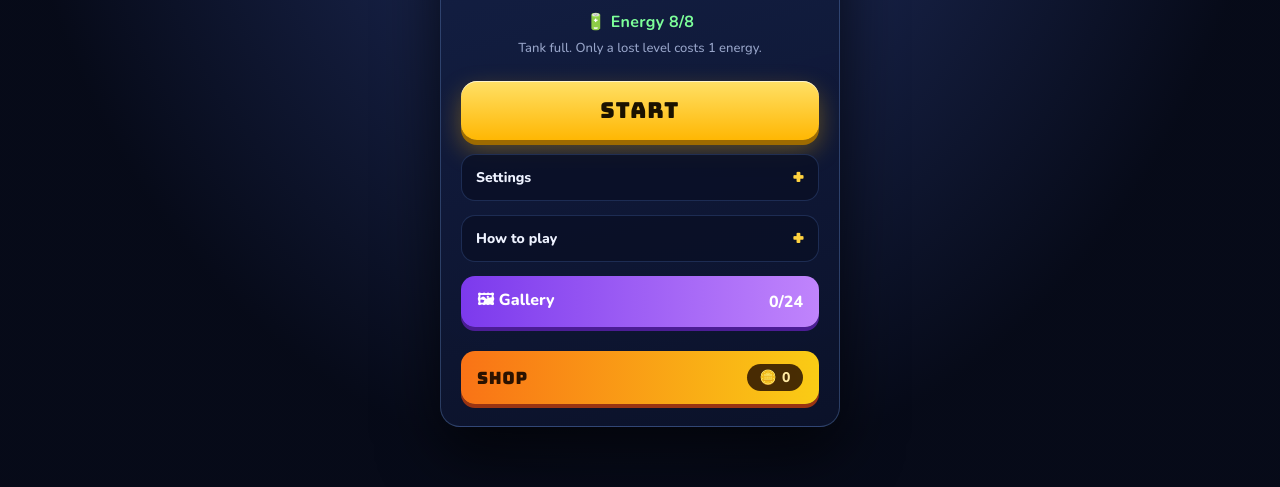
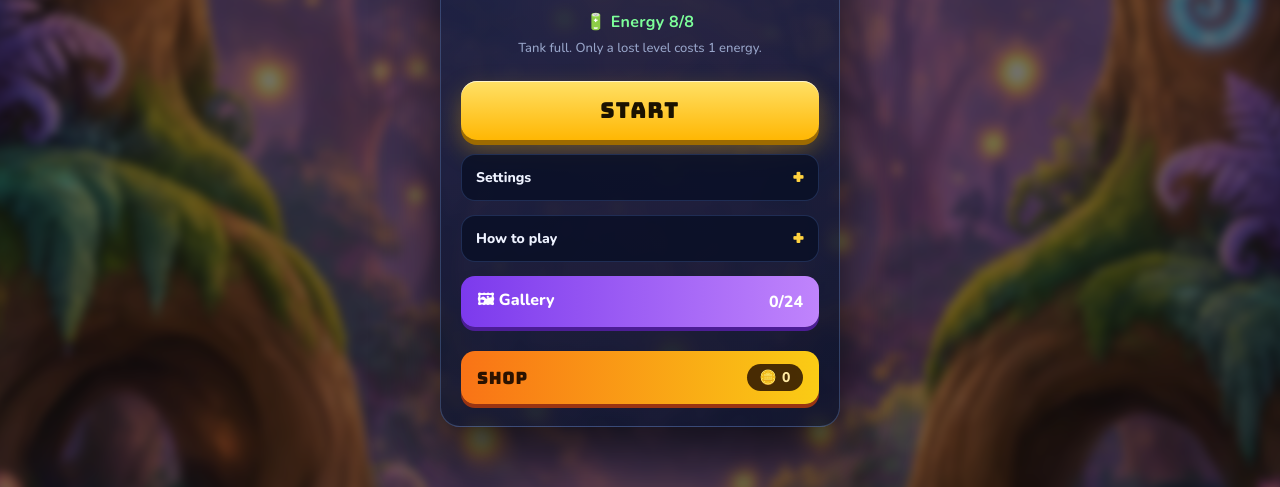
Before and after one commit to vayosky/vayosky-site, a plain HTML site: page spaceslice/index.html in a window 1280 px wide. Shown: the part 313-800 px from the top of the page. Drawn offline with Linux system fonts and the light colour scheme.

Commit message:
v80 – Welt des nächsten Levels hinter dem Startfenster
Startfenster zeigt die Welt des Levels, das als Nächstes gespielt wird, abgedunkelt und leicht unscharf; Karte leicht durchsichtig (ohne backdrop-filter). Nach einem Sieg bleibt das freigelegte Bild sichtbar. APP_VER v80.

Co-Authored-By: Claude Opus 5.5 <noreply@anthropic.com>

```diff
--- a/spaceslice/css/style.css
+++ b/spaceslice/css/style.css
@@ -319,3 +319,12 @@ html.testmode #testRow,html.testmode #lvlRow{display:grid!important}
   #resetOv button{display:block;width:100%;margin-top:8px;border:0;border-radius:12px;padding:12px 16px;font-size:16px;font-weight:800;cursor:pointer}
   #resetYes{background:#e5484d;color:#fff}
   #resetNo{background:#1b2550;color:var(--text);border:1px solid var(--line)!important}
+  /* v80: Welt des nächsten Levels hinter dem Startfenster */
+  #overlay{overflow:hidden}
+  #ovBg{position:absolute;inset:-24px;z-index:0;background-size:cover;background-position:center;opacity:0;transition:opacity .5s;
+    filter:blur(5px) brightness(.45) saturate(1.15);pointer-events:none}
+  #ovBg.on{opacity:1}
+  #overlay.won #ovBg{display:none}
+  #overlay .card{z-index:1}
+  /* Karte leicht durchsichtig, damit die Welt dahinter sichtbar wird (ohne backdrop-filter, das kostet auf einfachen Handys Leistung) */
+  #overlay:not(.won) .card{background:linear-gradient(165deg,rgba(22,34,74,.70),rgba(11,18,42,.80))}
--- a/spaceslice/index.html
+++ b/spaceslice/index.html
@@ -36,6 +36,7 @@
     <div id="bossIntro" class="hidden" aria-hidden="true"><div id="biImg"></div><small id="biLvl"></small><b id="biName"></b><small id="biAb"></small></div>
     <div id="picHint" class="hidden">Bild freigelegt! Tippe, um weiterzufahren.</div>
     <div id="overlay">
+      <div id="ovBg" aria-hidden="true"></div>
       <div class="card">
         <div id="langFlags"><button id="langDe" type="button" aria-label="Deutsch"><svg viewBox="0 0 5 3" width="30" height="18" aria-hidden="true"><rect width="5" height="1" y="0" fill="#000"/><rect width="5" height="1" y="1" fill="#dd0000"/><rect width="5" height="1" y="2" fill="#ffce00"/></svg></button><button id="langEn" type="button" aria-label="English"><svg viewBox="0 0 60 30" width="30" height="18" aria-hidden="true"><clipPath id="gbc"><rect width="60" height="30"/></clipPath><g clip-path="url(#gbc)"><rect width="60" height="30" fill="#012169"/><path d="M0,0 60,30M60,0 0,30" stroke="#fff" stroke-width="6"/><path d="M0,0 60,30M60,0 0,30" stroke="#C8102E" stroke-width="2.4"/><path d="M30,0V30M0,15H60" stroke="#fff" stroke-width="10"/><path d="M30,0V30M0,15H60" stroke="#C8102E" stroke-width="6"/></g></svg></button></div>
         <div class="hero">
--- a/spaceslice/js/spiel/missionen.js
+++ b/spaceslice/js/spiel/missionen.js
@@ -10,6 +10,7 @@ function refreshMission() {
   const lv = state === 'won' ? level + 1 : level, m = missionOf(lv);
   const eb = el('eyebrow');
   if (eb) eb.textContent = tr('Mission ') + m + tr(' · Galaxie ') + m + ' · Level ' + ((lv - 1) % MISSION_LEN + 1) + tr(' von ') + MISSION_LEN;
+  setOvBg(lv);                      // v80: Welt dieses Levels als Hintergrund des Startfensters
 }
 const travel = { on: false, t: 0, m: 1, stars: [] };
 let pendingTravel = 0;
--- a/spaceslice/js/spiel/oberflaeche.js
+++ b/spaceslice/js/spiel/oberflaeche.js
@@ -66,3 +66,13 @@ try {
     navigator.serviceWorker.addEventListener('controllerchange', () => { updReady = true; showUpd(); });
   }
 } catch (err) {}
+// v80: Hintergrund des Startfensters = Welt des Levels, das als Nächstes gespielt wird (abgedunkelt, leicht unscharf)
+function setOvBg(lv) {
+  try {
+    const b = el('ovBg'), nm = picName(BOSS_ORDER[(Math.max(1, lv) - 1) % BOSS_ORDER.length]);
+    if (!nm) { b.classList.remove('on'); return; }
+    const url = 'img/' + nm + '.jpg';
+    if (b.dataset.u !== url) { b.dataset.u = url; b.style.backgroundImage = 'url(' + url + ')'; }
+    b.classList.add('on');
+  } catch (err) {}
+}
--- a/spaceslice/js/spiel/start.js
+++ b/spaceslice/js/spiel/start.js
@@ -19,7 +19,7 @@ el('refillBtn').addEventListener('click', () => {
 el('refillBtn').addEventListener('pointerdown', e => e.stopPropagation());
 renderEnergy();
 // v65: Feedback per E-Mail (die App selbst sammelt keine Daten) und Link zur Datenschutzerklaerung
-const APP_VER = 'v79', SUPPORT = 'vayosky.games@gmail.com';
+const APP_VER = 'v80', SUPPORT = 'vayosky.games@gmail.com';
 el('mailBtn').addEventListener('click', () => {
   const body = tr('Hallo Vayosky-Team,') + '\n\n\n\n---\n' + tr('Version: ') + APP_VER + ' · Level ' + level + '\n' + tr('Gerät: ') + navigator.userAgent;
   location.href = 'mailto:' + SUPPORT + '?subject=' + encodeURIComponent('Space Slice – Feedback') + '&body=' + encodeURIComponent(body);
--- a/spaceslice/sw.js
+++ b/spaceslice/sw.js
@@ -1,5 +1,5 @@
 // Offline-Speicher fuer Space Slice. Version wechselt automatisch bei jeder Aenderung.
-const CACHE = 'space-slice-c4ec9ea2b0';
+const CACHE = 'space-slice-f6dd0fbc63';
 const FILES = ["./", "index.html", "manifest.webmanifest", "css/style.css", "js/spiel/sprachen.js", "js/spiel/grundlagen.js", "js/spiel/bosse.js", "js/spiel/spielfeld.js", "js/spiel/level.js", "js/spiel/spiellogik.js", "js/spiel/funke-lunte.js", "js/spiel/missionen.js", "js/spiel/spielende.js", "js/spiel/energie-galerie.js", "js/spiel/oberflaeche.js", "js/spiel/bilder.js", "js/spiel/zeichnen.js", "js/spiel/effekte.js", "js/spiel/boss-faehigkeiten.js", "js/spiel/shop.js", "js/spiel/sound.js", "js/spiel/duell.js", "js/spiel/steuerung.js", "js/spiel/darstellung3d.js", "js/spiel/start.js", "fonts/bungee-latin-400-normal.woff2", "fonts/nunito-latin-500-normal.woff2", "fonts/nunito-latin-700-normal.woff2", "fonts/nunito-latin-800-normal.woff2", "img/berggipfel.jpg", "img/bosse.png", "img/dschungel.jpg", "img/dschungelfluss.jpg", "img/duenen.jpg", "img/fantasie.jpg", "img/hafen.jpg", "img/hoehle.jpg", "img/icon-192.png", "img/icon-512.png", "img/icon-maskable-512.png", "img/icon.png", "img/korallen.jpg", "img/kristallhoehle.jpg", "img/mondmeer.jpg", "img/nachtmeer.jpg", "img/obstgarten.jpg", "img/packeis.jpg", "img/riff.jpg", "img/savanne.jpg", "img/schloss.jpg", "img/schuesse.png", "img/spinnenwald.jpg", "img/strand.jpg", "img/tempel.jpg", "img/tiefsee.jpg", "img/unterwasser.jpg", "img/vulkan.jpg", "img/weltraum.png", "img/wiese.jpg", "img/winterburg.jpg", "img/wueste.jpg", "img/zauberwald.jpg", "js/three.min.js"];
 self.addEventListener('install', e => { e.waitUntil(caches.open(CACHE).then(c => c.addAll(FILES.map(f => new Request(f, { cache: 'reload' })))).then(() => self.skipWaiting())); });
 self.addEventListener('activate', e => { e.waitUntil(caches.keys().then(ks => Promise.all(ks.filter(k => k !== CACHE).map(k => caches.delete(k)))).then(() => self.clients.claim())); });
```
